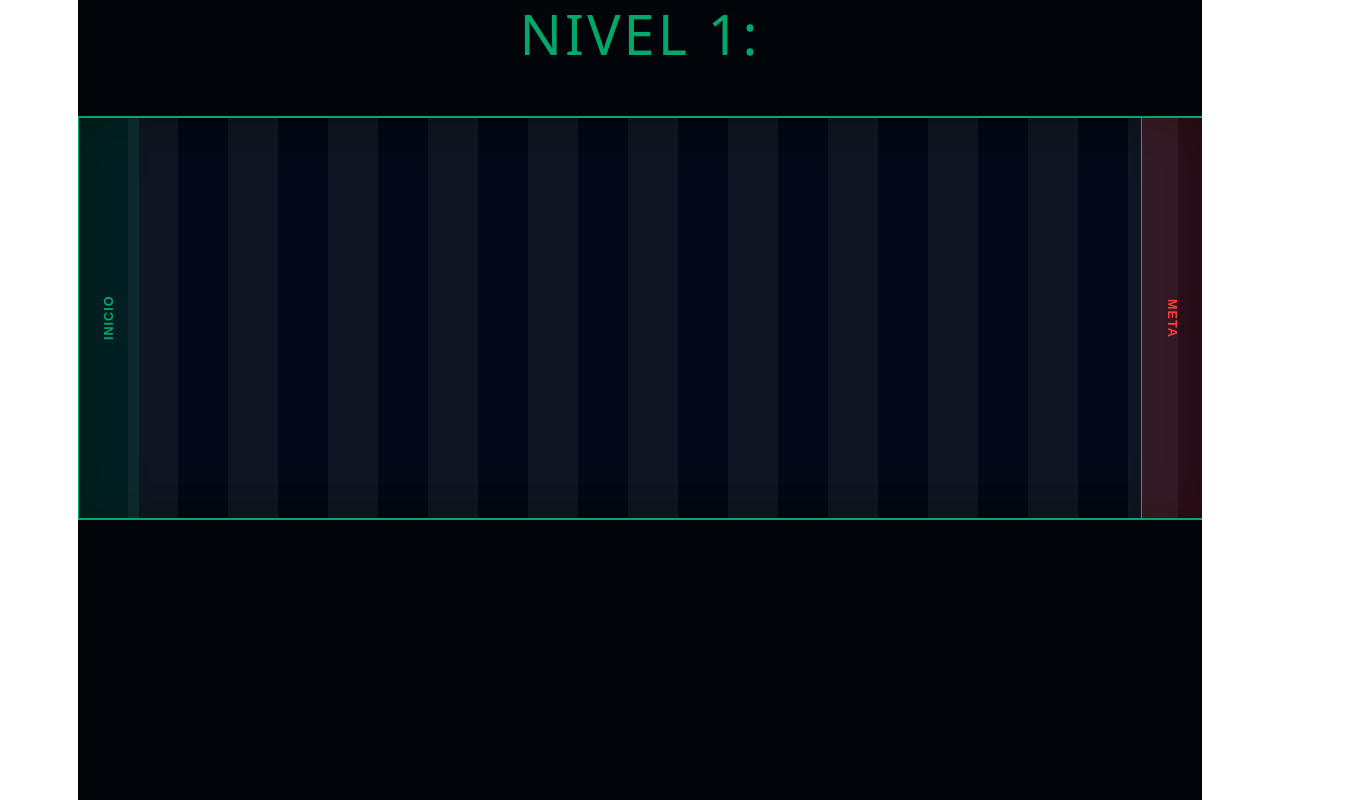
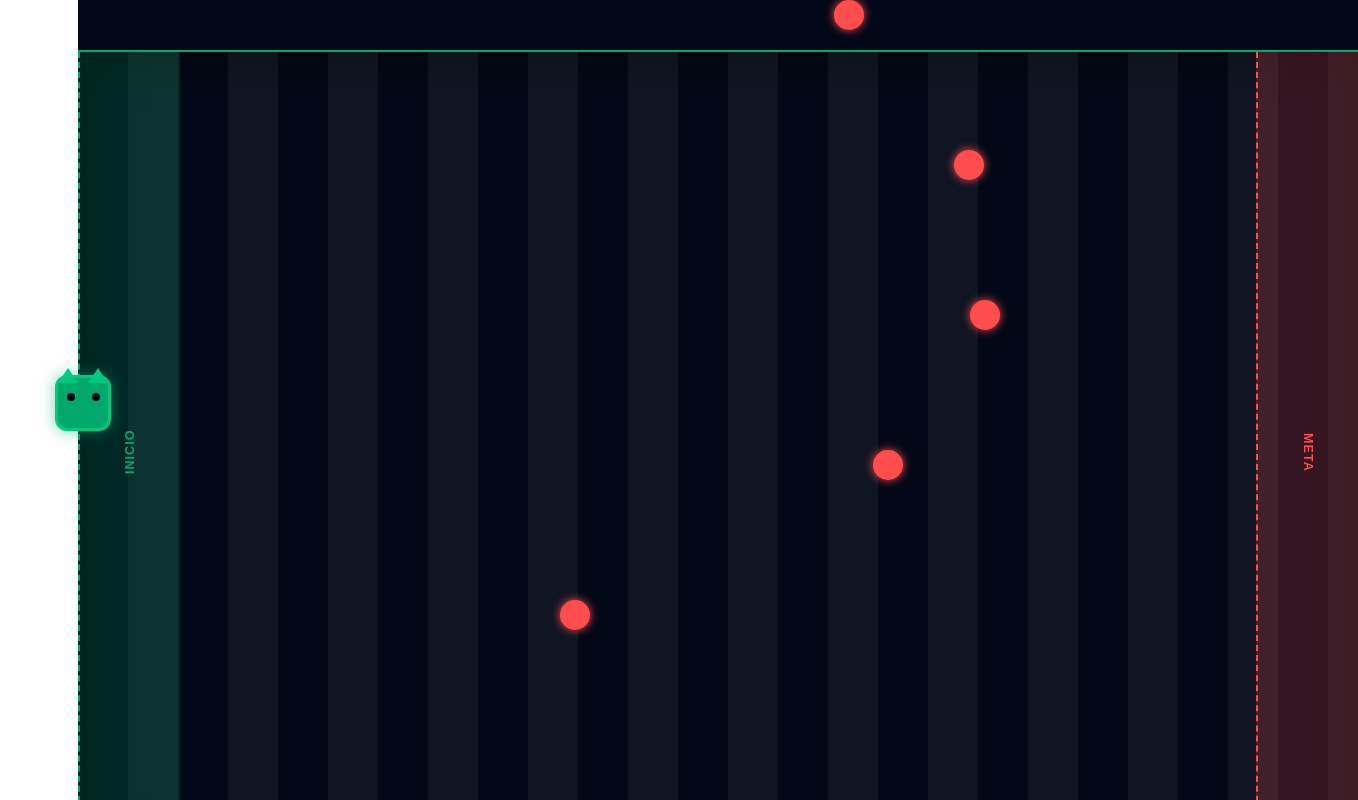
Before and after one commit to lozogomol/H3-Multimedia, a React (Vite) app: page / in a window 1280 px wide. Shown: the whole page, 1358 px wide, since content can reach past the window. Built offline with nearby package versions, Linux system fonts and the light colour scheme.

Commit message:
Game-V.0.0.3

```diff
--- a/src/App.jsx
+++ b/src/App.jsx
@@ -1,21 +1,14 @@
 import React from 'react';
-import Escenario from './Nivel-1/Escenario';
+import Nivel1 from './Nivel-1/Nivel-1'; // Asegúrate de que la ruta sea exacta
 import './App.css';
 
 function App() {
   return (
-    <main className="game-wrapper">
-      <h1 className="game-title">Nivel 1:</h1>
-
-      <Escenario>
-        <div style={{ color: 'white', textAlign: 'center', marginTop: '20px' }}>
-
-        </div>
-      </Escenario>
-
-      <footer className="game-footer">
-      </footer>
-    </main>
+    <div className="App">
+      {/* Aquí es donde montamos tu Nivel 1 */}
+      <Nivel1 />
+    </div>
   );
 }
+
 export default App;
--- a/src/Nivel-1/Escenario.jsx
+++ b/src/Nivel-1/Escenario.jsx
@@ -3,14 +3,48 @@ import './Nivel-1.css';
 
 const Escenario = ({ children }) => {
   return (
-    <div className="avenida-container">
+    <div className="avenida-container" style={{
+      display: 'flex',
+      width: '100vw',
+      height: '100vh',
+      position: 'relative'
+    }}>
+      {/* Zona de Inicio */}
+      <div className="meta-inicio" style={{
+        width: '100px',
+        height: '100%',
+        backgroundColor: 'rgba(0, 168, 107, 0.2)', // Jade Green tenue
+        borderRight: '2px dashed #00A86B',
+        display: 'flex',
+        alignItems: 'center',
+        justifyContent: 'center',
+        color: '#00A86B',
+        fontWeight: 'bold',
+        zIndex: 1
+      }}>
+        INICIO
+      </div>
 
-      <div className="carril-unico">
+      {/* Carril de juego */}
+      <div className="carril-unico" style={{ flex: 1, position: 'relative' }}>
         {children}
       </div>
 
-      <div className="meta-inicio">INICIO</div>
-      <div className="meta-fin">META</div>
+      {/* Zona de Meta */}
+      <div className="meta-fin" style={{
+        width: '100px',
+        height: '100%',
+        backgroundColor: 'rgba(255, 77, 77, 0.2)',
+        borderLeft: '2px dashed #ff4d4d',
+        display: 'flex',
+        alignItems: 'center',
+        justifyContent: 'center',
+        color: '#ff4d4d',
+        fontWeight: 'bold',
+        zIndex: 1
+      }}>
+        META
+      </div>
     </div>
   );
 };
--- a/src/Nivel-1/Nivel-1.css
+++ b/src/Nivel-1/Nivel-1.css
@@ -45,7 +45,7 @@
 
 .meta-fin {
   right: 0;
-  background: rgba(255, 77, 77, 0.3);
+  background: rgba(240, 10, 10, 0.826);
   color: #ff4d4d;
   border-left: 2px solid #ff4d4d;
 }
--- a/src/Nivel-1/Nivel-1.jsx
+++ b/src/Nivel-1/Nivel-1.jsx
@@ -0,0 +1,68 @@
+import React, { useState, useEffect } from 'react';
+import Escenario from './Escenario';
+import Objeto from './Objeto';
+import Gatito from './components/Gatito';
+
+const Nivel1 = () => {
+  const [obstaculos, setObstaculos] = useState([]);
+
+
+  const [posicionGatito, setPosicionGatito] = useState({
+    x: 80,
+    y: window.innerHeight / 2
+  });
+
+  useEffect(() => {
+    const generador = setInterval(() => {
+      const nuevoObjeto = {
+        id: Date.now(),
+
+        x: Math.floor(Math.random() * (window.innerWidth - 300)) + 150,
+        y: -50
+      };
+      setObstaculos(prev => [...prev, nuevoObjeto]);
+    }, 1500);
+
+    const motor = setInterval(() => {
+      setObstaculos(prev =>
+        prev
+          .map(obj => ({ ...obj, y: obj.y + 5 }))
+          .filter(obj => obj.y < window.innerHeight)
+      );
+    }, 50);
+
+    return () => {
+      clearInterval(generador);
+      clearInterval(motor);
+    };
+  }, []);
+
+  const manejarClic = (e) => {
+    setPosicionGatito({
+      x: e.clientX,
+      y: e.clientY
+    });
+  };
+
+  return (
+    <div
+      onClick={manejarClic}
+      style={{
+        width: '100vw',
+        height: '100vh',
+        position: 'relative',
+        backgroundColor: '#020817',
+        overflow: 'hidden'
+      }}
+    >
+      <Escenario>
+        <Gatito x={posicionGatito.x} y={posicionGatito.y} />
+        {obstaculos.map(obj => (
+          <Objeto key={obj.id} x={obj.x} y={obj.y} />
+        ))}
+      </Escenario>
+    </div>
+  );
+};
+
+export default Nivel1;
--- /dev/null
+++ b/src/Nivel-1/Objeto.jsx
@@ -0,0 +1,22 @@
+import React from 'react';
+
+const Objeto = ({ x, y }) => {
+  return (
+    <div
+      style={{
+        position: 'fixed',
+        left: `${x}px`,
+        top: `${y}px`,
+        width: '30px',
+        height: '30px',
+        backgroundColor: '#ff4d4d',
+        borderRadius: '50%',
+        zIndex: 9998,
+        pointerEvents: 'none',
+        boxShadow: '0 0 10px #ff4d4d'
+      }}
+    />
+  );
+};
+
+export default Objeto;
--- a/src/Nivel-1/components/Gatito.jsx
+++ b/src/Nivel-1/components/Gatito.jsx
@@ -0,0 +1,36 @@
+import React from 'react';
+
+const Gatito = ({ x, y }) => {
+  return (
+    <div
+      style={{
+        left: `${x}px`,
+        top: `${y}px`,
+        position: 'fixed',
+        transform: 'translate(-50%, -50%)',
+        zIndex: 9999,
+        width: '50px',
+        height: '50px',
+        transition: 'all 0.2s ease-out',
+        pointerEvents: 'none'
+      }}
+    >
+      <div className="gatito-body" style={{
+        width: '100%', height: '100%', backgroundColor: '#00A86B',
+        borderRadius: '12px', border: '3px solid #00c980',
+        position: 'relative', boxShadow: '0 0 15px rgba(0, 168, 107, 0.5)'
+      }}>
+        <div style={{ display: 'flex', justifyContent: 'space-between', position: 'absolute', top: '-10px', width: '100%' }}>
+          <div style={{ width: 0, height: 0, borderLeft: '10px solid transparent', borderRight: '10px solid transparent', borderBottom: '15px solid #00c980' }}></div>
+          <div style={{ width: 0, height: 0, borderLeft: '10px solid transparent', borderRight: '10px solid transparent', borderBottom: '15px solid #00c980' }}></div>
+        </div>
+        <div style={{ display: 'flex', justifyContent: 'space-around', marginTop: '15px' }}>
+          <div style={{ width: '8px', height: '8px', background: '#020817', borderRadius: '50%' }}></div>
+          <div style={{ width: '8px', height: '8px', background: '#020817', borderRadius: '50%' }}></div>
+        </div>
+      </div>
+    </div>
+  );
+};
+
+export default Gatito;
```
Also changed, not shown: src/Menu/Menu.css (added), src/Menu/Menu.jsx (added).
